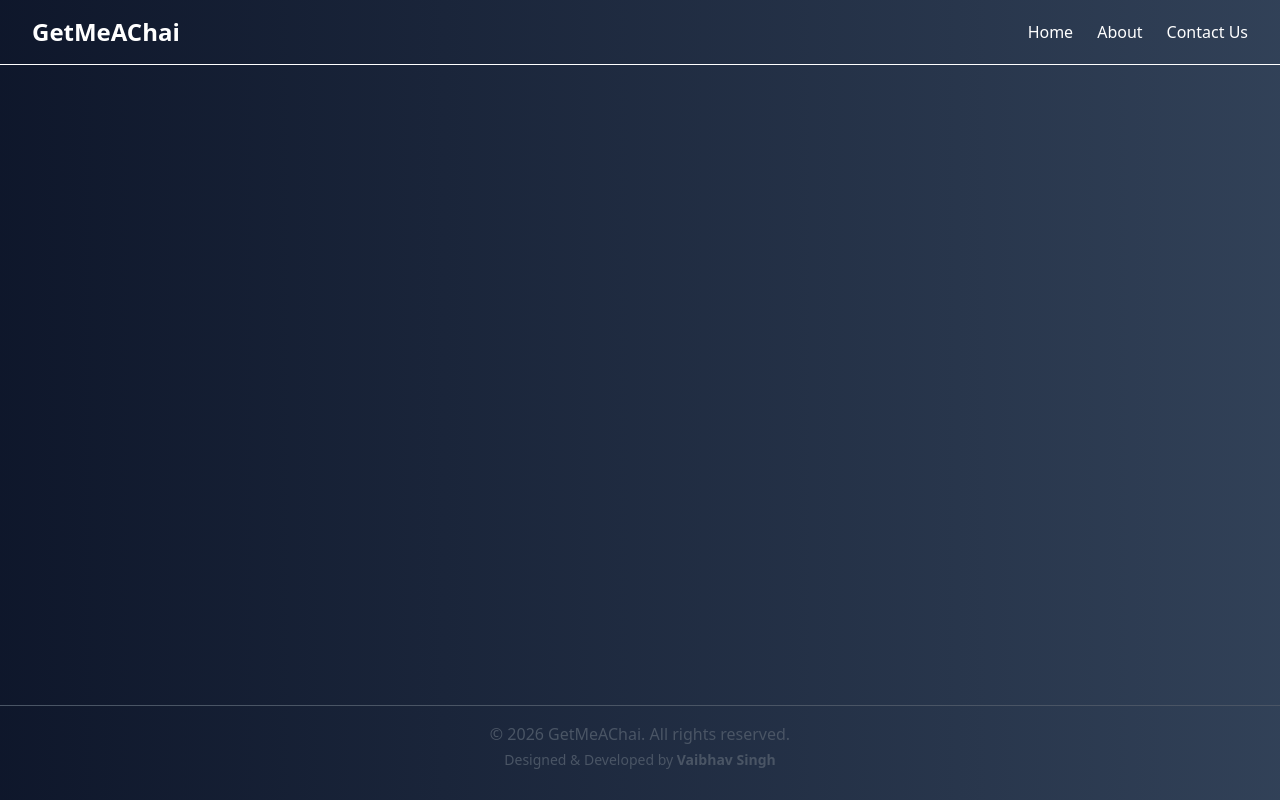
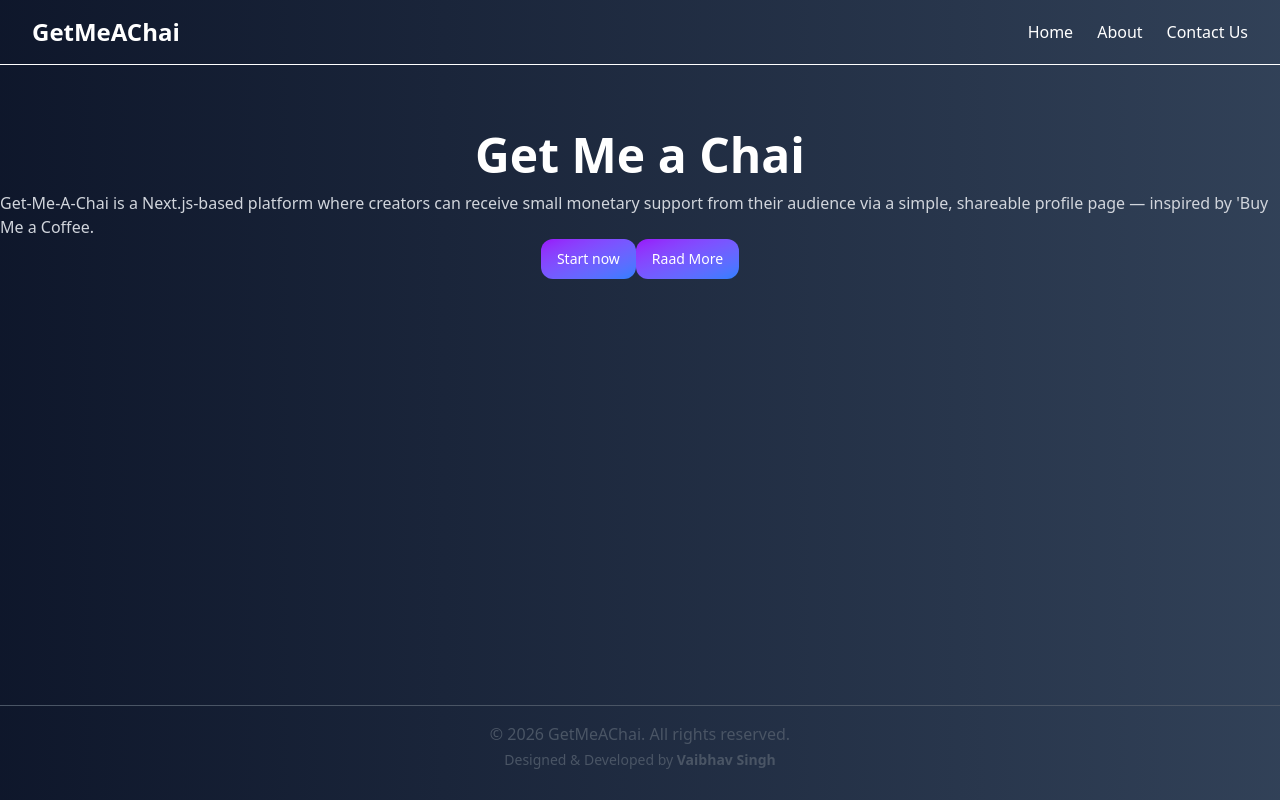
Before and after one commit to Vaibhav-221/Get-Me-A-Chai, a Next.js app: page / in a window 1280 px wide. Built offline with nearby package versions, Linux system fonts and the light colour scheme.

Commit message:
buttond added

```diff
--- a/src/app/page.js
+++ b/src/app/page.js
@@ -3,7 +3,18 @@ import Image from "next/image";
 export default function Home() {
   return (
     <>
-
+      <div className="uppebody flex flex-col h-[35vh] justify-center items-center">
+        <div className="title text-5xl font-bold"> Get Me a Chai</div>
+        <div className="text-gray-300 pt-3">
+          Get-Me-A-Chai is a Next.js-based platform where creators can receive
+          small monetary support from their audience via a simple, shareable
+          profile page — inspired by 'Buy Me a Coffee.
+        </div>
+        <div className="buttons">
+          <button type="button" className="text-white bg-gradient-to-br from-purple-600 to-blue-500 hover:bg-gradient-to-bl focus:ring-4 focus:outline-none focus:ring-blue-300 dark:focus:ring-blue-800 font-medium rounded-base text-sm px-4 py-2.5 text-center leading-5 border-0 rounded-xl">Start now</button>
+          <button type="button" className="text-white bg-gradient-to-br from-purple-600 to-blue-500 hover:bg-gradient-to-bl focus:ring-4 focus:outline-none focus:ring-blue-300 dark:focus:ring-blue-800 font-medium rounded-base text-sm px-4 py-2.5 text-center leading-5 border-0 rounded-xl">Raad More</button>
+        </div>
+      </div>
     </>
-  )
+  );
 }
```
